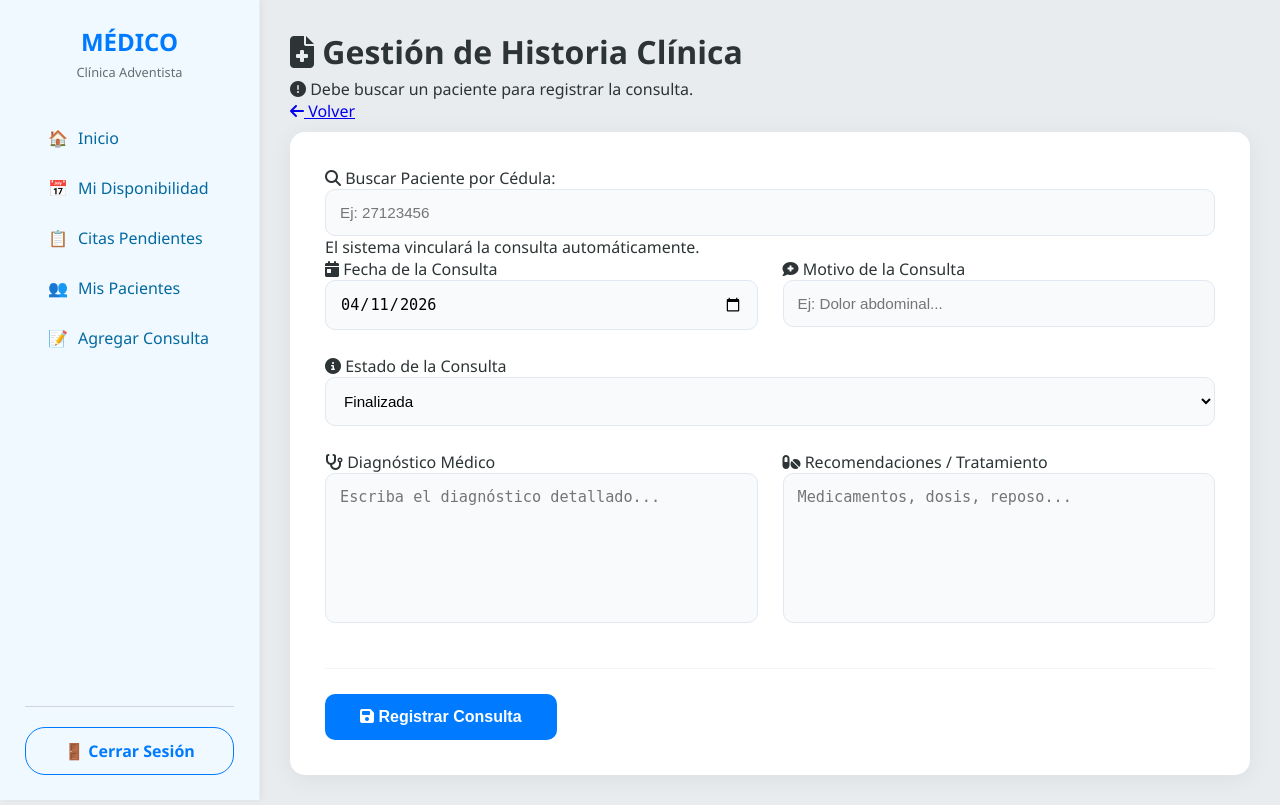
After one commit to kevyncamacaro77-ctrl/Gestion-de-usuarios-pacientes, a PHP site: template views/medico/consulta.php in a window 1280 px wide. The commit adds this page. Run offline with PHP 8.4, Linux system fonts and the light colour scheme; the template is opened without the code that fills it, so the values that code supplies are empty; the visitor is signed in with stand-in values (Sample User, id 1).

Commit message:
Crud de las consultas

```diff
--- a/public/css/dashboard_medico.css
+++ b/public/css/dashboard_medico.css
@@ -427,3 +427,195 @@ header p {
     border-radius: 20px;
     font-weight: 600;
 }
+
+/* public/css/dashboard_medico.css */
+
+/* Contenedor principal del Sidebar */
+.sidebar-medico {
+    background-color: #f0f9ff; /* Un azul muy claro y suave de fondo */
+    color: #0369a1; /* Texto azul oscuro para contraste */
+    border-right: 1px solid #e0f2fe; /* Borde sutil */
+}
+
+/* Título de la sección del Sidebar (ej: MÉDICO) */
+.sidebar-logo h2 {
+    color: #007bff; /* Azul primario para el título */
+}
+
+/* Lista de navegación */
+.sidebar-nav ul li a {
+    color: #0369a1; /* Color de texto predeterminado para los links */
+    transition: all 0.3s ease; /* Transición suave */
+    border-radius: 8px; /* Bordes redondeados */
+    margin: 4px 8px; /* Espaciado */
+}
+
+/* Efecto Hover y Enlace Activo */
+.sidebar-nav ul li a:hover,
+.sidebar-nav ul li a.active {
+    background-color: #e0f2fe; /* Azul claro para el fondo al pasar el mouse o estar activo */
+    color: #007bff; /* Azul más intenso para el texto */
+    font-weight: 600; /* Texto ligeramente más grueso */
+}
+
+/* Botón de Cerrar Sesión */
+.btn-logout {
+    border: 1px solid #007bff; /* Borde azul */
+    color: #007bff; /* Texto azul */
+    border-radius: 20px; /* Bordes muy redondeados */
+    transition: all 0.3s ease;
+}
+
+.btn-logout:hover {
+    background-color: #007bff; /* Fondo azul al hover */
+    color: white; /* Texto blanco al hover */
+}
+
+/* Cuadrícula del formulario */
+.form-grid-consulta {
+    display: grid;
+    grid-template-columns: 1fr 1fr;
+    gap: 30px;
+    margin-top: 20px;
+}
+
+/* Historial */
+.history-section {
+    margin-top: 40px;
+}
+
+.history-grid {
+    display: grid;
+    gap: 15px;
+}
+
+.history-item {
+    background: white;
+    padding: 15px;
+    border-radius: 10px;
+    border-left: 5px solid #007bff;
+    box-shadow: 0 2px 5px rgba(0,0,0,0.05);
+}
+
+.history-header {
+    display: flex;
+    justify-content: space-between;
+    margin-bottom: 8px;
+    color: #0369a1;
+}
+
+/* Botones específicos */
+.btn-primary {
+    background: #007bff;
+    color: white;
+    padding: 12px 30px;
+    border: none;
+    border-radius: 8px;
+    cursor: pointer;
+    font-weight: bold;
+}
+
+.btn-danger {
+    background: #fee2e2;
+    color: #dc2626;
+    padding: 12px 20px;
+    border-radius: 8px;
+    text-decoration: none;
+    margin-left: 10px;
+}
+
+/* --- ESTILOS MÓDULO CONSULTA --- */
+/* --- ESTILOS MÓDULO CONSULTA EXPANDIDO --- */
+
+.content {
+    flex: 1;
+    padding: 30px;
+    display: flex;
+    flex-direction: column;
+    min-height: 100vh;
+}
+
+.full-width-card {
+    background: #ffffff;
+    border-radius: 15px;
+    box-shadow: 0 4px 25px rgba(0,0,0,0.06);
+    padding: 35px;
+    width: 100%; /* Ocupa todo el espacio restante */
+    box-sizing: border-box;
+    flex-grow: 1; /* Permite que la tarjeta crezca si hay poco contenido */
+    margin-top: 10px;
+}
+
+.form-layout {
+    display: grid;
+    grid-template-columns: 1fr 1fr; /* Dos columnas */
+    gap: 25px;
+}
+
+.full-row {
+    grid-column: span 2; /* Para elementos que deben ocupar todo el ancho dentro del form */
+}
+
+/* Estilos de inputs para que se vean modernos */
+.custom-input, .custom-textarea, .custom-select {
+    width: 100%;
+    padding: 14px;
+    border: 1px solid #e2e8f0;
+    border-radius: 10px;
+    font-size: 0.95rem;
+    background-color: #f8fafc;
+    transition: all 0.3s ease;
+}
+
+.custom-input:focus, .custom-textarea:focus, .custom-select:focus {
+    outline: none;
+    border-color: #007bff;
+    background-color: #ffffff;
+    box-shadow: 0 0 0 4px rgba(0,123,255,0.1);
+}
+
+.custom-textarea {
+    min-height: 150px;
+    resize: none;
+}
+
+/* Botonera CRUD */
+.crud-actions {
+    display: flex;
+    justify-content: space-between;
+    align-items: center;
+    margin-top: 40px;
+    padding-top: 25px;
+    border-top: 1px solid #f1f5f9;
+}
+
+.btn-main {
+    background: #007bff;
+    color: white;
+    padding: 14px 35px;
+    border: none;
+    border-radius: 10px;
+    font-weight: 600;
+    cursor: pointer;
+    font-size: 1rem;
+    transition: transform 0.2s;
+}
+
+.btn-main:hover {
+    background: #0056b3;
+    transform: translateY(-2px);
+}
+
+.btn-delete {
+    background: #fee2e2;
+    color: #dc2626;
+    padding: 14px 25px;
+    border-radius: 10px;
+    text-decoration: none;
+    font-weight: 600;
+    font-size: 0.9rem;
+}
+
+.btn-delete:hover {
+    background: #fecaca;
+}
--- /dev/null
+++ b/views/medico/consulta.php
@@ -0,0 +1,114 @@
+<?php
+// Datos de la consulta y control de roles
+$id_con = $consulta->idConsulta ?? '';
+$fecha_con = $consulta->fecha ?? date('Y-m-d'); // Toma la fecha actual si es nueva
+$mot = $consulta->motivo ?? '';
+$diag = $consulta->diagnostico ?? '';
+$recom = $consulta->recomendaciones ?? '';
+$est = $consulta->estado ?? 'Finalizada';
+
+$rol = $_SESSION['rol'] ?? 0;
+$puede_editar = ($rol == 1 || $rol == 2);
+$es_admin = ($rol == 1);
+?>
+
+<!DOCTYPE html>
+<html lang="es">
+<head>
+    <meta charset="UTF-8">
+    <title>Historia Clínica | Clínica Adventista</title>
+    <link rel="stylesheet" href="./public/css/dashboard_medico.css">
+    <link rel="stylesheet" href="https://cdnjs.cloudflare.com/ajax/libs/font-awesome/6.4.0/css/all.min.css">
+</head>
+<body class="bg-light">
+    <div class="main-container">
+        <?php include 'views/medico/sidebar.php'; ?>
+
+        <main class="content">
+            <header class="consulta-header">
+                <h1><i class="fas fa-file-medical"></i> Gestión de Historia Clínica</h1>
+
+                <?php if (!$paciente): ?>
+                    <div class="status-alert">
+                        <i class="fas fa-exclamation-circle"></i>
+                        <span>Debe buscar un paciente para registrar la consulta.</span>
+                    </div>
+                <?php else: ?>
+                    <p class="paciente-info">Paciente: <strong><?= $paciente->nombre ?></strong> | Cédula: <?= $paciente->cedula ?></p>
+                <?php endif; ?>
+
+                <a href="index.php?action=mis_pacientes" class="btn-back"><i class="fas fa-arrow-left"></i> Volver</a>
+            </header>
+
+            <div class="full-width-card">
+                <form action="index.php?action=guardar_consulta" method="POST">
+
+                    <input type="hidden" name="idConsulta" value="<?= $id_con ?>">
+
+                    <?php if (!$paciente): ?>
+                    <div class="search-box-active">
+                        <label for="cedula_buscar"><i class="fas fa-search"></i> Buscar Paciente por Cédula:</label>
+                        <div class="search-input-group">
+                            <input type="text" name="cedula_buscar" id="cedula_buscar" class="custom-input" placeholder="Ej: 27123456" required>
+                            <span class="search-hint">El sistema vinculará la consulta automáticamente.</span>
+                        </div>
+                    </div>
+                    <?php else: ?>
+                        <input type="hidden" name="paciente_idpaciente" value="<?= $paciente->idpaciente ?>">
+                    <?php endif; ?>
+
+                    <div class="form-layout">
+                        <div class="form-group">
+                            <label><i class="fas fa-calendar-day"></i> Fecha de la Consulta</label>
+                            <input type="date" name="fecha" class="custom-input" value="<?= $fecha_con ?>" required>
+                        </div>
+
+                        <div class="form-group">
+                            <label><i class="fas fa-comment-medical"></i> Motivo de la Consulta</label>
+                            <input type="text" name="motivo" class="custom-input" value="<?= $mot ?>" placeholder="Ej: Dolor abdominal..." required>
+                        </div>
+
+                        <div class="form-group full-row">
+                            <label><i class="fas fa-info-circle"></i> Estado de la Consulta</label>
+                            <select name="estado" class="custom-select">
+                                <option value="Finalizada" <?= $est == 'Finalizada' ? 'selected' : '' ?>>Finalizada</option>
+                                <option value="Emergencia" <?= $est == 'Emergencia' ? 'selected' : '' ?>>Emergencia</option>
+                                <option value="Pendiente" <?= $est == 'Pendiente' ? 'selected' : '' ?>>Pendiente</option>
+                                <option value="Cancelada" <?= $est == 'Cancelada' ? 'selected' : '' ?>>Cancelada</option>
+                            </select>
+                        </div>
+
+                        <div class="form-group">
+                            <label><i class="fas fa-stethoscope"></i> Diagnóstico Médico</label>
+                            <textarea name="diagnostico" class="custom-textarea" placeholder="Escriba el diagnóstico detallado..." required><?= $diag ?></textarea>
+                        </div>
+
+                        <div class="form-group">
+                            <label><i class="fas fa-pills"></i> Recomendaciones / Tratamiento</label>
+                            <textarea name="recommendaciones" class="custom-textarea" placeholder="Medicamentos, dosis, reposo..." required><?= $recom ?></textarea>
+                        </div>
+                    </div>
+
+                    <div class="crud-actions">
+                        <div class="primary-actions">
+                            <?php if ($puede_editar): ?>
+                                <button type="submit" class="btn-main">
+                                    <i class="fas fa-save"></i> <?= $id_con ? 'Actualizar Consulta' : 'Registrar Consulta' ?>
+                                </button>
+                            <?php endif; ?>
+                        </div>
+
+                        <?php if ($es_admin && $id_con): ?>
+                            <a href="index.php?action=eliminar_consulta&id=<?= $id_con ?>"
+                               class="btn-delete"
+                               onclick="return confirm('¿Estás seguro de eliminar permanentemente esta consulta?')">
+                                <i class="fas fa-trash-alt"></i> Eliminar Registro
+                            </a>
+                        <?php endif; ?>
+                    </div>
+                </form>
+            </div>
+        </main>
+    </div>
+</body>
+</html>
--- a/views/medico/disponibilidad.php
+++ b/views/medico/disponibilidad.php
@@ -17,11 +17,11 @@
             </header>
 
             <div class="dashboard-card">
-                <form action="index.php?action=guardarDisponibilidad" method="POST">
+                <form action="index.php?action=guardarDisponibilidad" method="POST" id="form-disponibilidad">
                     <div class="form-grid-dispo">
                         <div class="form-group-custom">
                             <label><i class="fas fa-calendar-day"></i> Fecha de Atención</label>
-                            <input type="date" name="fecha" required class="input-custom">
+                            <input type="date" name="fecha" required class="input-custom" min="<?= date('Y-m-d') ?>">
                         </div>
 
                         <div class="form-group-custom">
@@ -41,7 +41,6 @@
                         </div>
                     </div>
                 </form>
-
                 <hr class="separator">
 
                 <h3><i class="fas fa-list-ul"></i> Horarios Configurados</h3>
--- a/views/medico/sidebar.php
+++ b/views/medico/sidebar.php
@@ -38,6 +38,13 @@ if (!isset($_SESSION['rol'])) {
                     <span>👥</span> Mis Pacientes
                 </a>
             </li>
+
+            <li>
+                <a href="index.php?action=nueva_consulta">
+                    <span>📝</span> Agregar Consulta
+                </a>
+            </li>
+
         </ul>
     </nav>
 
--- a/views/shared/citas.php
+++ b/views/shared/citas.php
@@ -3,7 +3,7 @@
 <head>
     <meta charset="UTF-8">
     <title>Agenda | Clínica Adventista</title>
-    <link rel="stylesheet" href="./public/css/dashboard.css">
+    <link rel="stylesheet" href="./public/css/dashboard_medico.css">
 </head>
 <body>
     <div class="main-container">
```
Also changed, not shown: controllers/GestionController.php (+133 -0 lines), index.php (+50 -2 lines), views/medico/gestionar_consulta.php (deleted, +0 -108 lines), views/medico/mis_pacientes.php (added, +54 -0 lines).
